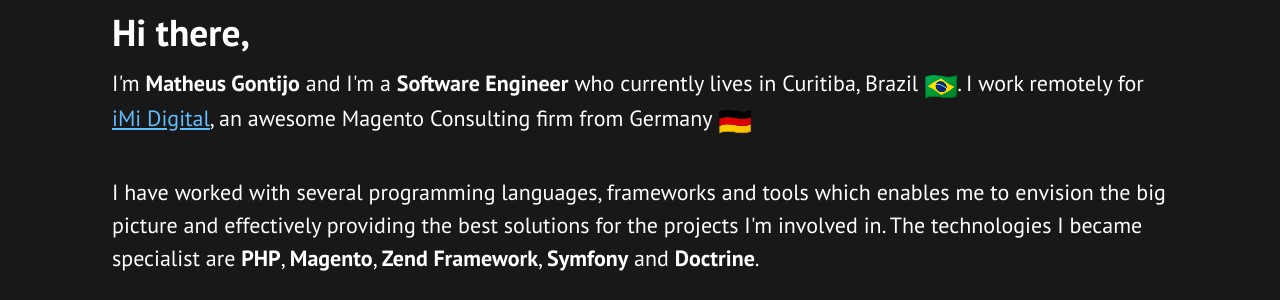
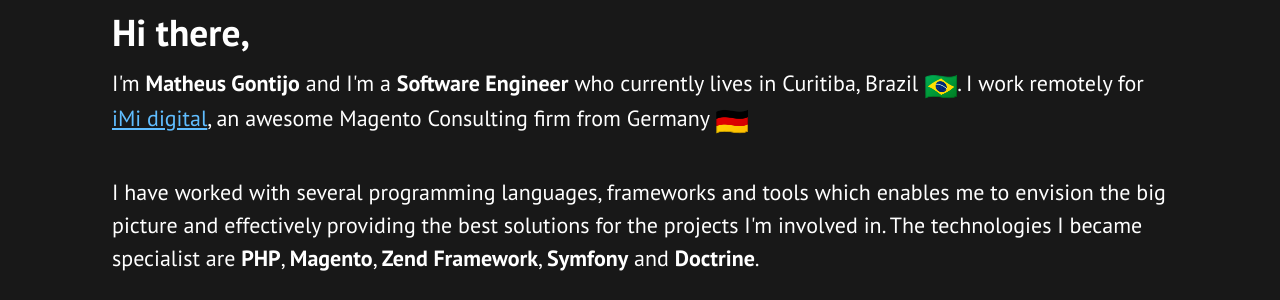
Before and after one commit to matheusgontijo/matheusgontijo.com, a Jekyll site: the page built from about.html, in a window 1280 px wide and 1357 px high. Shown: the part 505-805 px from the top of the window. Built offline with Jekyll 4.4.1, drawn with Linux system fonts in a browser that asks for light colours; emoji names are drawn with the system emoji font; Markdown is read by kramdown in place of the engine named in the settings; comment, search, counter and statistics services are not loaded.

Commit message:
Spelling :-)

```diff
--- a/about.html
+++ b/about.html
@@ -10,7 +10,7 @@
 
 <h1>Hi there,</h1>
 
-<p>I'm <strong>Matheus Gontijo</strong> and I'm a <strong>Software Engineer</strong> who currently lives in Curitiba, Brazil <i class="em em-flag-br"></i>. I work remotely for <a href="https://www.imi-digital.de/en/">iMi Digital</a>, an awesome Magento Consulting firm from Germany <i class="em em-de"></i></p>
+<p>I'm <strong>Matheus Gontijo</strong> and I'm a <strong>Software Engineer</strong> who currently lives in Curitiba, Brazil <i class="em em-flag-br"></i>. I work remotely for <a href="https://www.imi-digital.de/en/">iMi digital</a>, an awesome Magento Consulting firm from Germany <i class="em em-de"></i></p>
 
 <p>I have worked with several programming languages, frameworks and tools which enables me to envision the big picture and effectively providing the best solutions for the projects I'm involved in. The technologies I became specialist are <strong>PHP</strong>, <strong>Magento</strong>, <strong>Zend Framework</strong>, <strong>Symfony</strong> and <strong>Doctrine</strong>.</p>
 
```
